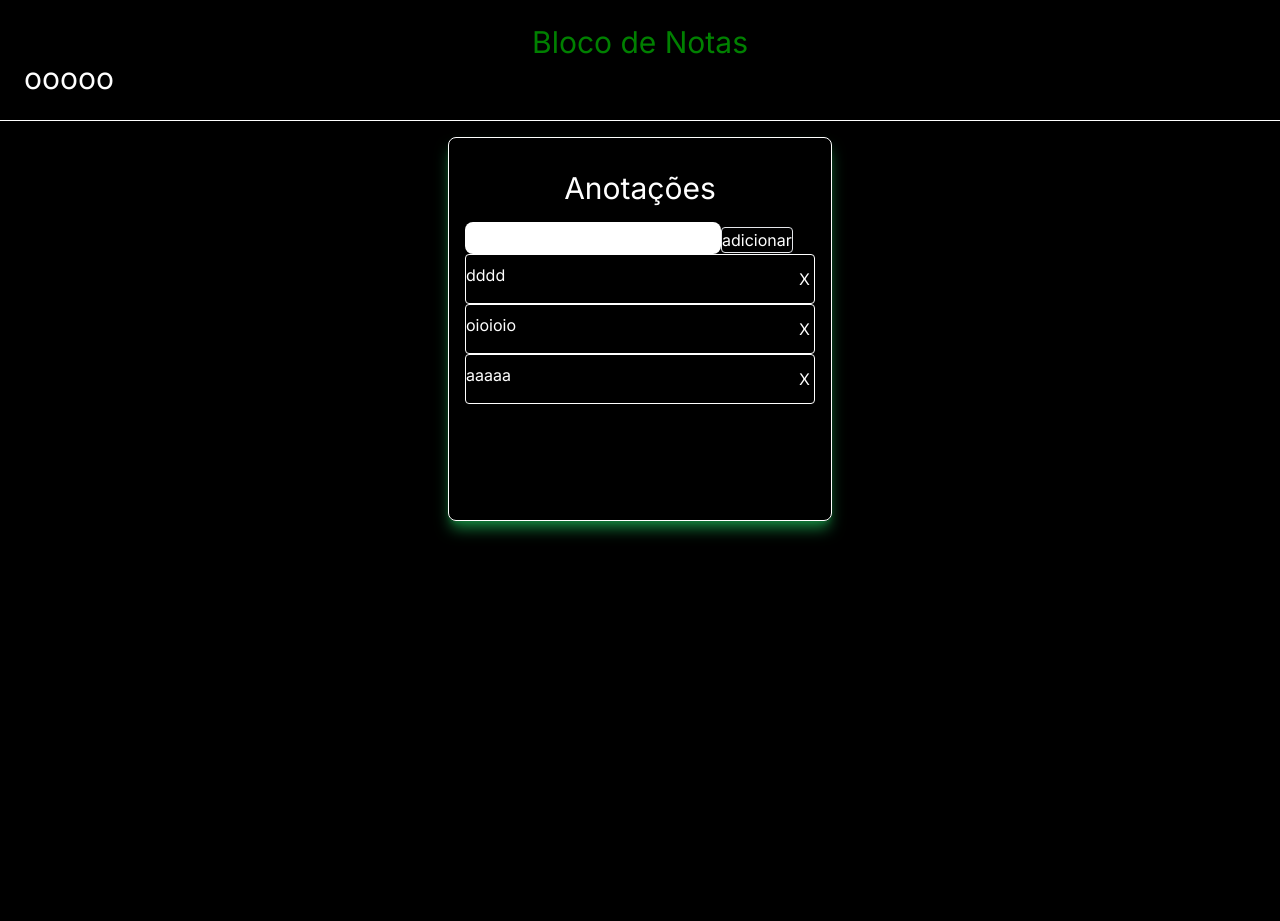
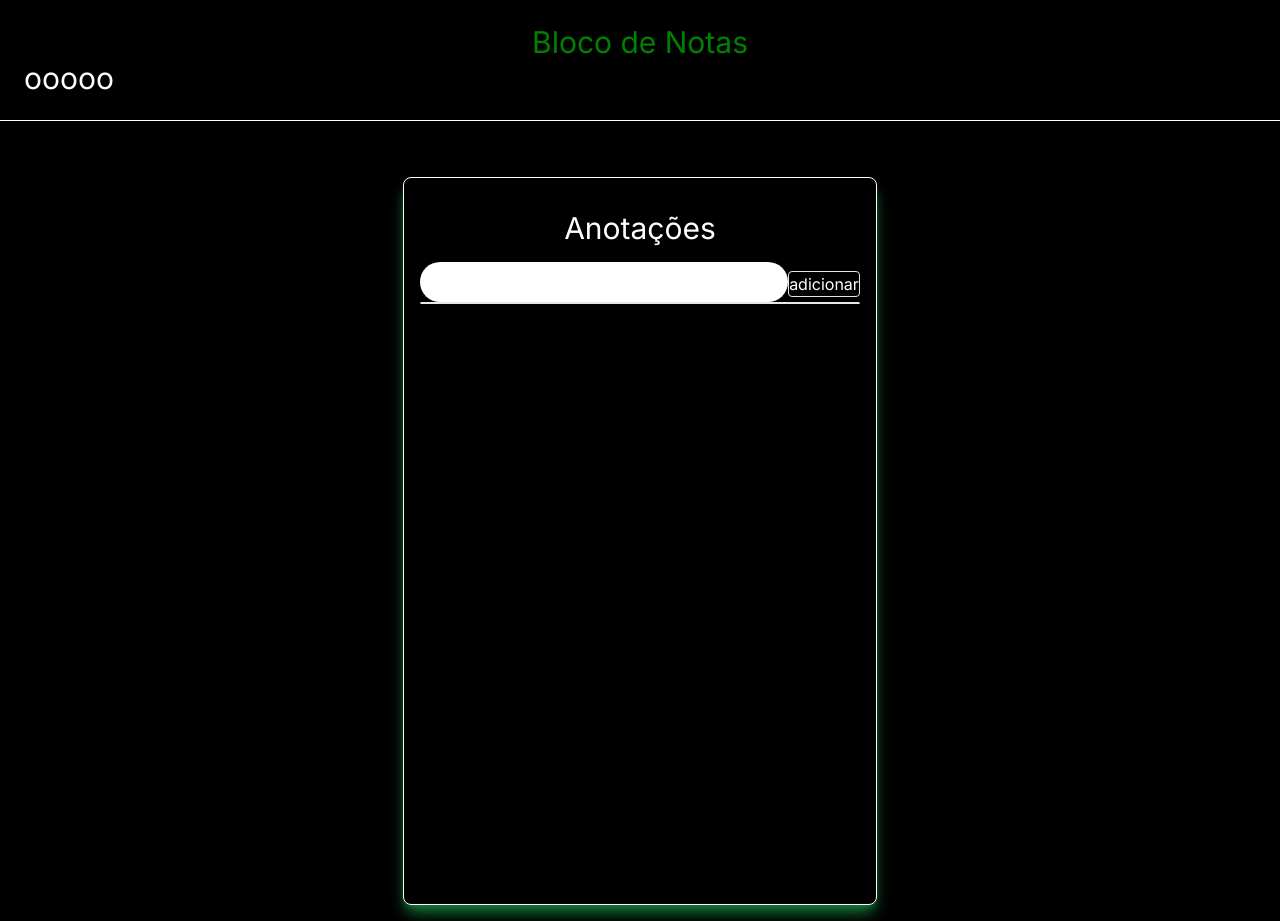
Before and after one commit to aryelnascimento11/functions-3, a Next.js app: page / in a window 1280 px wide. Built offline with nearby package versions, Linux system fonts and the light colour scheme.

Commit message:
fazendo-function

```diff
--- a/src/app/components/banner.tsx
+++ b/src/app/components/banner.tsx
@@ -1,23 +1,31 @@
+"use client"
 import Note from "./note"
-
+import { useState } from "react"
 
 export default function Banner() {
+    const [text, setText] = useState("oioi")
+    const item = [
+        "fake1",
+        "fake2",
+        "fake3",
+    ]
+
+    // function café(iten: string) {
+    //     return (
+    //         // <item title={iten}/>
+    //     )
+    // }
+
     return (
         <>
             <section className="w-screen h-screen bg-black flex py-4 justify-center">
-                <div className="border border-white w-96 h-96 shadow-lg p-4  shadow-green-700 rounded-lg">
+                <div className="border border-white shadow-lg p-4  shadow-green-700 rounded-lg mt-10">
                     <h1 className="text-3xl text-center py-4  text-white">Anotações</h1>
-                    <input className="rounded-lg  text-2xl w-64" type="text" />
+                    <input className="rounded-full px-2 text-2xl p-1 " type="text" />
                     <button className="text-white rounded   border hover:bg-[rgba(255,255,255,0.2)] hover:scale-110 cursor-pointer transition  ">adicionar</button>
-                    <Note
-                        title="dddd"
-                    />
-                    <Note
-                        title="oioioio"
-                    />
-                    <Note
-                        title="aaaaa"
-                    />
+                    <ul className="text-white divide-y border rounded-lg ">
+                    {/* {item.map(café)} */}
+                    </ul>
                 </div>
             </section>
 
--- a/src/app/components/note.tsx
+++ b/src/app/components/note.tsx
@@ -6,9 +6,10 @@ interface PropsNote {
 
 export default function Note(props: PropsNote) {
     return (
-        <ul className="text-white">
-            <li className="py-2 justify-between flex border rounded border-white text-white">{props.title}
-                <button className="text-white p-1">X</button>
+        <ul className="text-white divide-y border rounded-lg ">
+           <li className="p-2">
+          {props.title}
+            <button className="text-white p-1">X</button>
             </li>
         </ul>
     )
```
